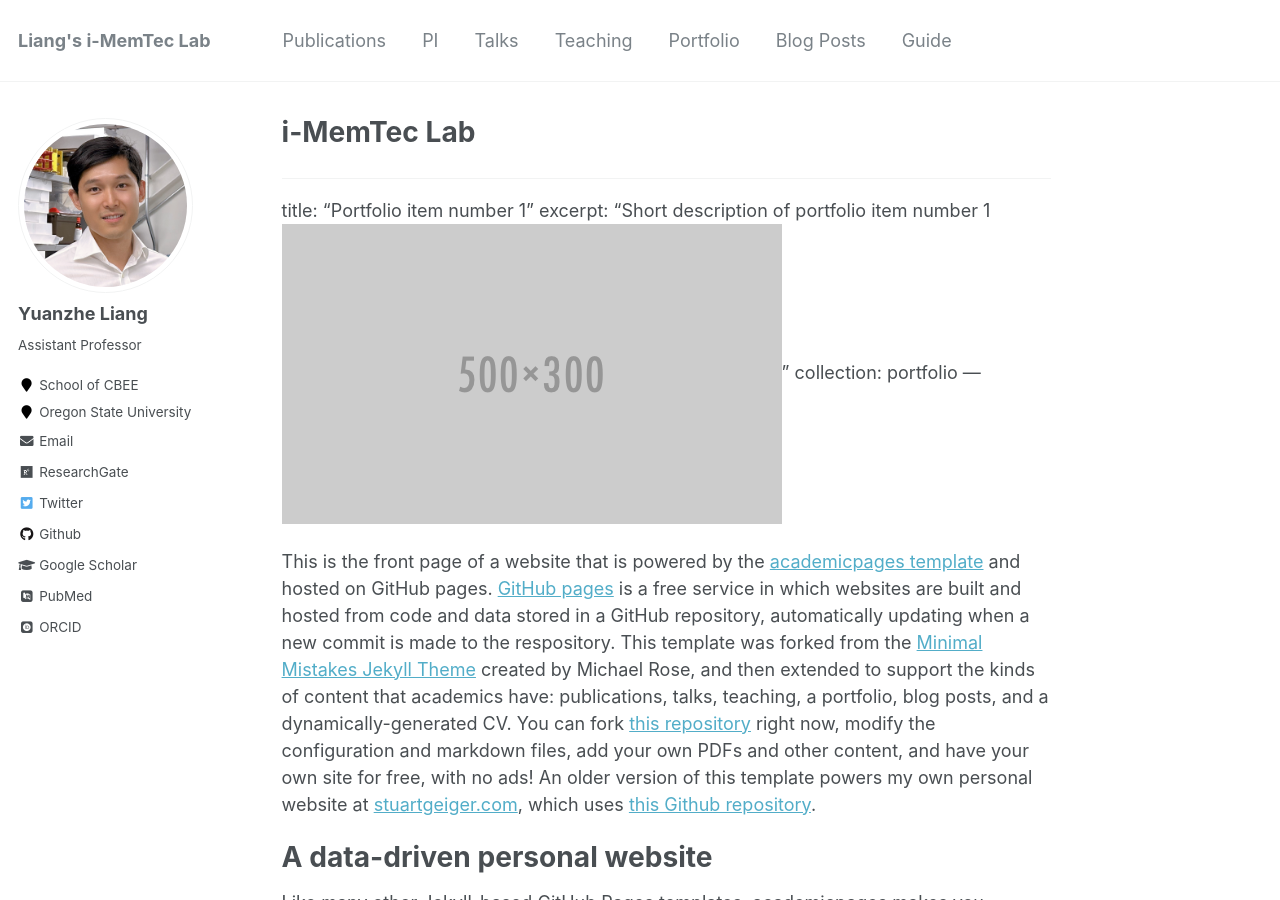
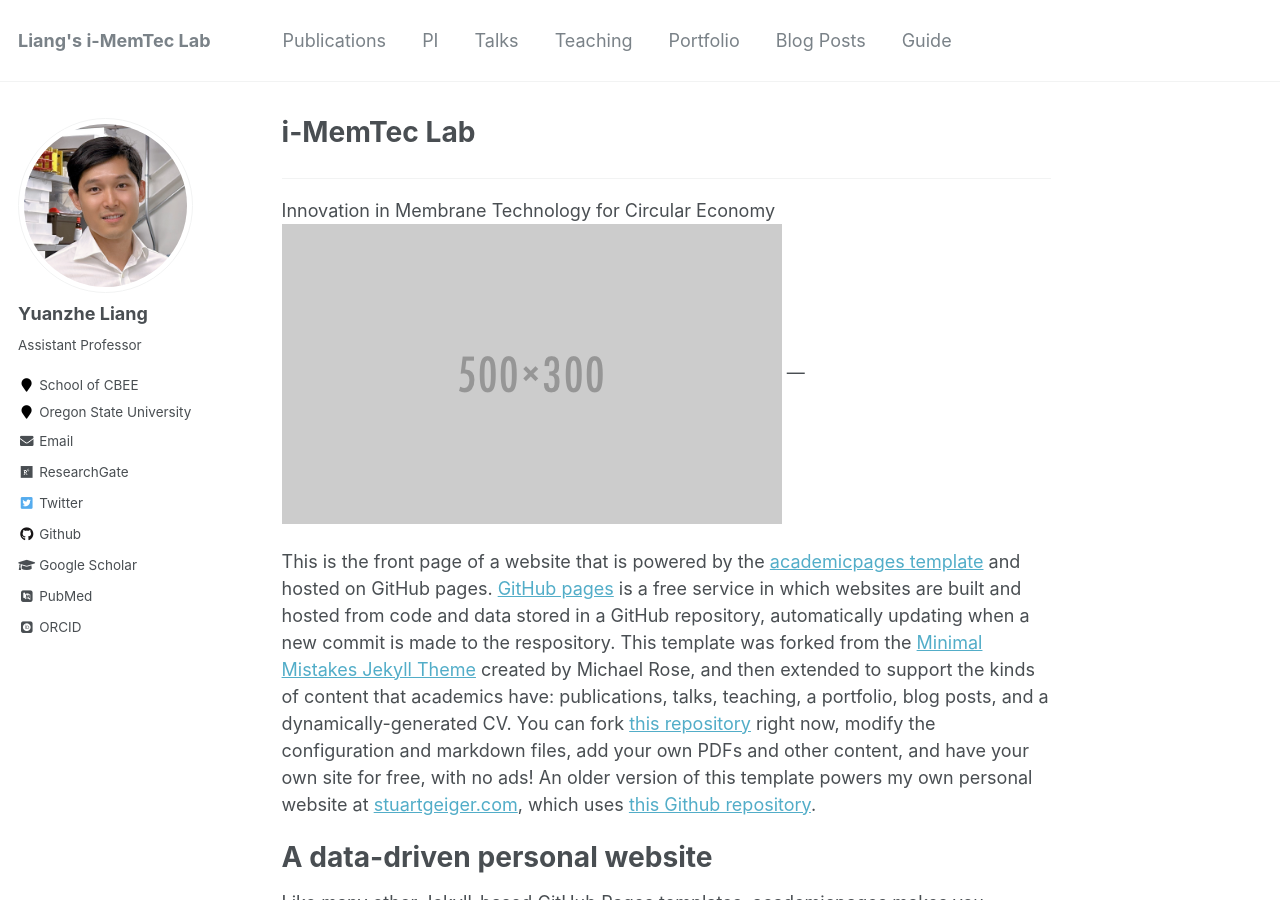
Before and after one commit to yuanzheliang/yuanzheliang.github.io, a Jekyll site: the page built from _pages/about.md, in a window 1280 px wide and 900 px high. Built offline with Jekyll 4.4.1, drawn with Linux system fonts in a browser that asks for light colours; some web fonts are replaced.

Commit message:
Update about.md

```diff
--- a/_pages/about.md
+++ b/_pages/about.md
@@ -9,9 +9,8 @@ redirect_from:
 ---
 
 ---
-title: "Portfolio item number 1"
-excerpt: "Short description of portfolio item number 1<br/><img src='/images/500x300.png'>"
-collection: portfolio
+Innovation in Membrane Technology for Circular Economy
+<br/><img src='/images/500x300.png'>
 ---
 
 This is the front page of a website that is powered by the [academicpages template](https://github.com/academicpages/academicpages.github.io) and hosted on GitHub pages. [GitHub pages](https://pages.github.com) is a free service in which websites are built and hosted from code and data stored in a GitHub repository, automatically updating when a new commit is made to the respository. This template was forked from the [Minimal Mistakes Jekyll Theme](https://mmistakes.github.io/minimal-mistakes/) created by Michael Rose, and then extended to support the kinds of content that academics have: publications, talks, teaching, a portfolio, blog posts, and a dynamically-generated CV. You can fork [this repository](https://github.com/academicpages/academicpages.github.io) right now, modify the configuration and markdown files, add your own PDFs and other content, and have your own site for free, with no ads! An older version of this template powers my own personal website at [stuartgeiger.com](http://stuartgeiger.com), which uses [this Github repository](https://github.com/staeiou/staeiou.github.io).
```
